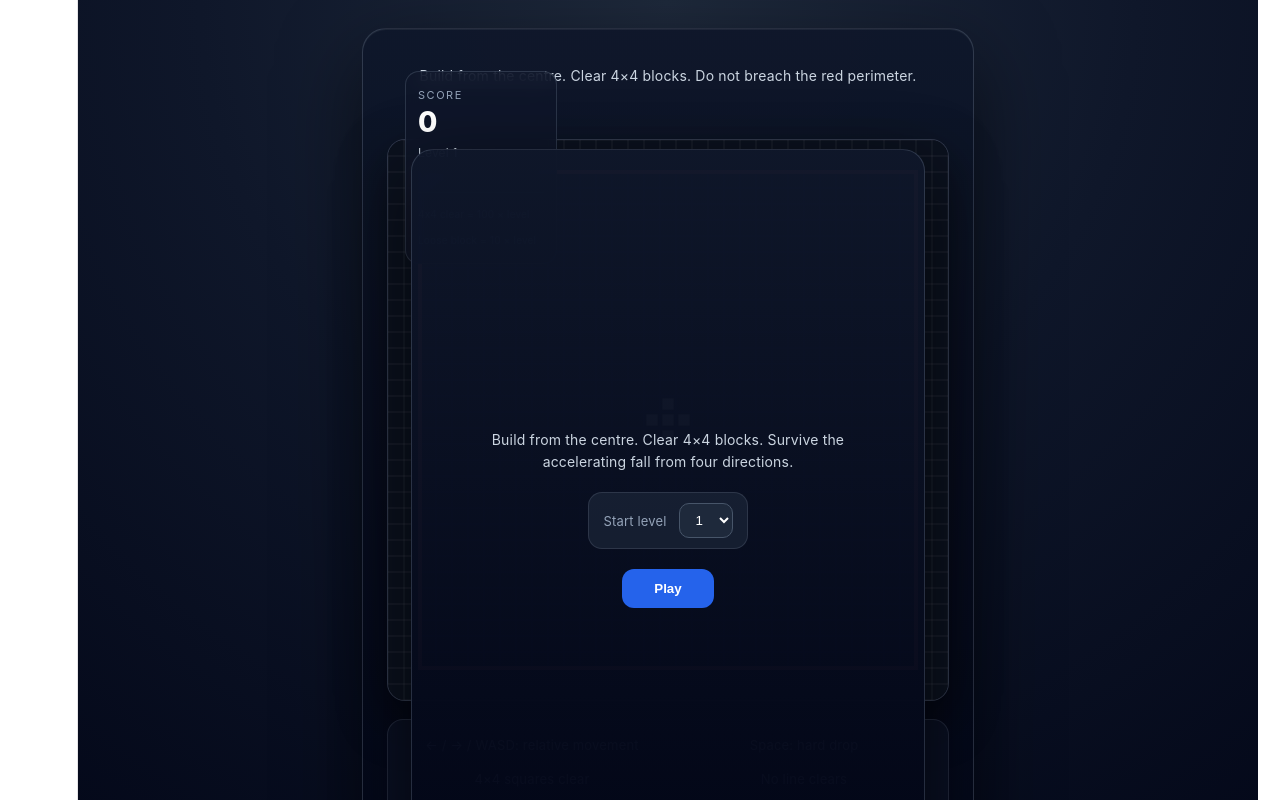
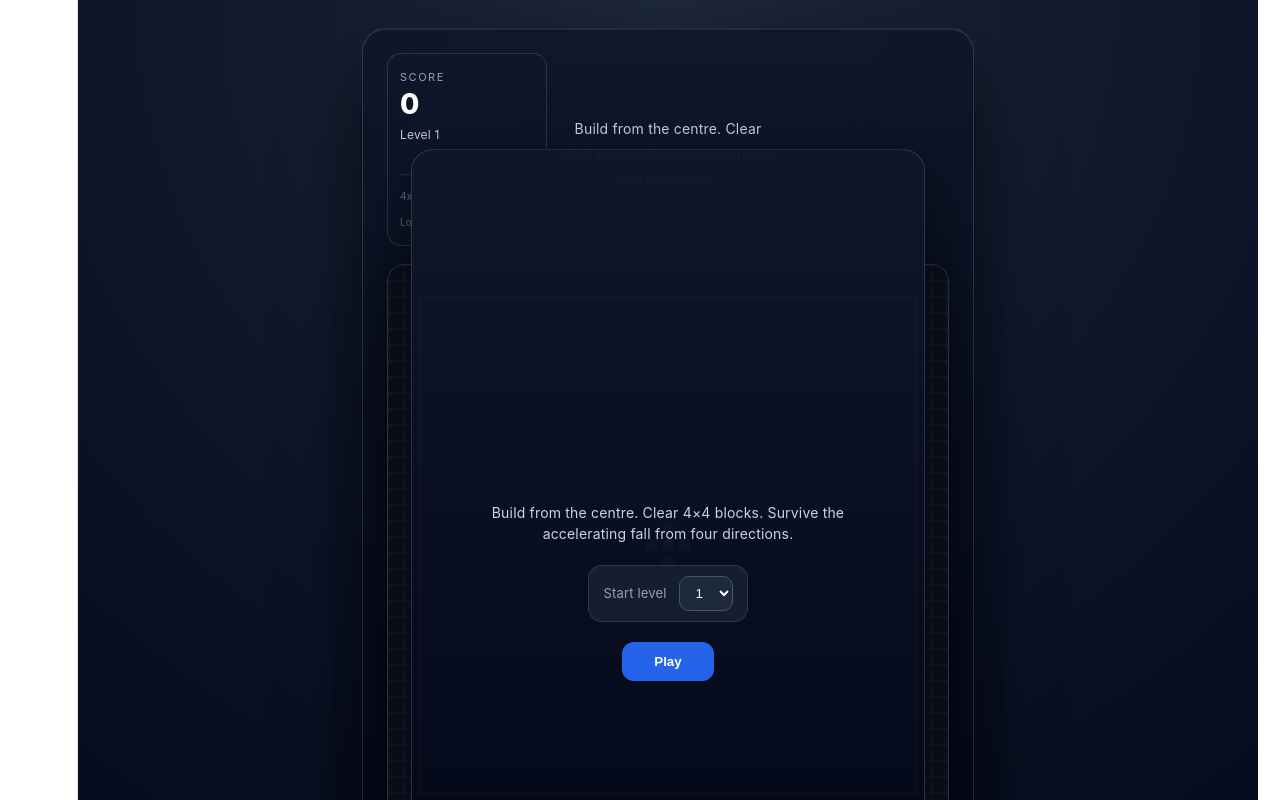
Before and after one commit to danielmarcus1234-max/Quadestris, a React (Vite) app: page / in a window 1280 px wide. Shown: the top 800 px of the page. Built offline with nearby package versions, Linux system fonts and the light colour scheme.

Commit message:
Fix HUD layout and title screen visibility

```diff
--- a/src/App.jsx
+++ b/src/App.jsx
@@ -582,7 +582,8 @@ export default function FourDirectionTetris() {
     <div style={{ minHeight:'100vh', color:'white', display:'flex', alignItems:'center', justifyContent:'center', padding:'28px', width:'100%', background:'radial-gradient(circle at top, #1e293b 0%, #0f172a 42%, #020617 100%)', fontFamily:'Inter, ui-sans-serif, system-ui, -apple-system, BlinkMacSystemFont, Segoe UI, sans-serif' }}>
       <div style={{ margin:'0 auto', width:'min-content', background:'linear-gradient(180deg, rgba(15,23,42,0.96), rgba(2,6,23,0.98))', border:'1px solid rgba(148,163,184,0.25)', borderRadius:'24px', padding:'24px', boxShadow:'0 30px 80px rgba(0,0,0,0.55), inset 0 1px 0 rgba(255,255,255,0.06)' }}>
         <div style={{ display:'grid', gap:'18px', position:'relative' }}>
-          <div style={{ position:'absolute', left:'18px', top:'18px', textAlign:'left', zIndex:10, background:'rgba(15,23,42,0.82)', border:'1px solid rgba(148,163,184,0.22)', borderRadius:'14px', padding:'10px 12px', minWidth:'126px', backdropFilter:'blur(10px)' }}>
+          <div style={{ display:'grid', gridTemplateColumns:'160px auto 160px', alignItems:'center', gap:'14px' }}>
+            <div style={{ textAlign:'left', background:'rgba(15,23,42,0.82)', border:'1px solid rgba(148,163,184,0.22)', borderRadius:'14px', padding:'10px 12px', minWidth:'126px', backdropFilter:'blur(10px)' }}>
               <div style={{ fontSize:'11px', letterSpacing:'0.14em', textTransform:'uppercase', color:'#94a3b8' }}>Score</div>
               <div style={{ fontSize:'28px', fontWeight:800, lineHeight:1 }}>{Math.floor(score)}</div>
               <div style={{ fontSize:'12px', color:'#cbd5e1', marginTop:'4px' }}>Level {level}</div>
@@ -597,6 +598,9 @@ export default function FourDirectionTetris() {
             <p style={{ color:'#cbd5e1', fontSize:'14px', margin:'6px 0 0' }}>Build from the centre. Clear 4×4 blocks. Do not breach the red perimeter.</p>
             </div>
 
+            <div />
+          </div>
+
           {levelMessage && (
             <div className="absolute inset-x-0 top-24 text-center text-3xl font-bold text-white pointer-events-none z-20">
               {levelMessage}
@@ -605,7 +609,9 @@ export default function FourDirectionTetris() {
 
           {screen === "title" && (
             <div style={{ position:'absolute', inset:'24px', top:'96px', zIndex:30, background:'linear-gradient(180deg, rgba(15,23,42,0.98), rgba(2,6,23,0.98))', border:'1px solid rgba(148,163,184,0.24)', borderRadius:'22px', display:'flex', flexDirection:'column', alignItems:'center', justifyContent:'center', gap:'20px', textAlign:'center', boxShadow:'0 24px 70px rgba(0,0,0,0.62)' }}>
+              <div style={{ transform:'scale(1.75)', marginBottom:'20px' }}>
                 <BlockTitle />
+              </div>
               <div style={{ color:'#cbd5e1', fontSize:'14px', maxWidth:'390px', padding:'0 18px', lineHeight:1.55 }}>
                 Build from the centre. Clear 4×4 blocks. Survive the accelerating fall from four directions.
               </div>
```
Lines whose indentation alone changed are shown as unchanged.
